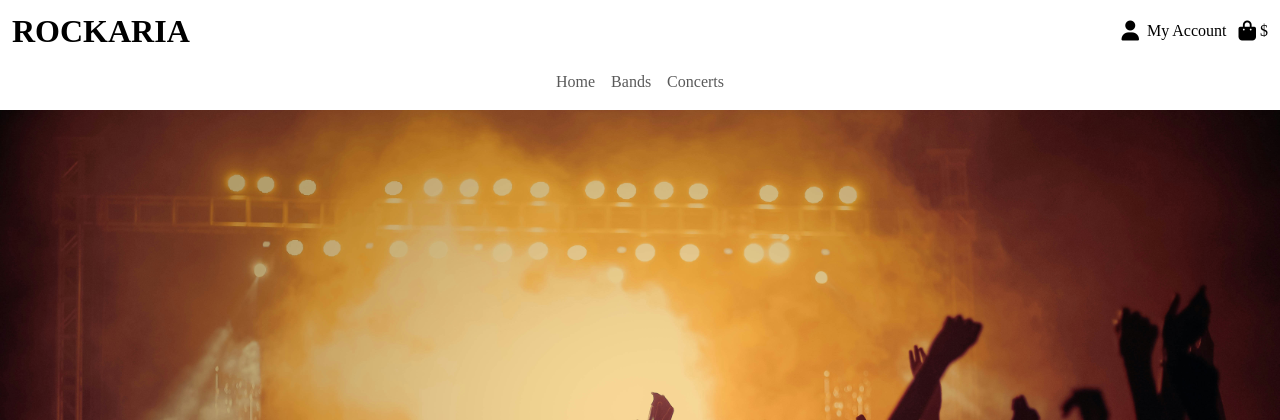
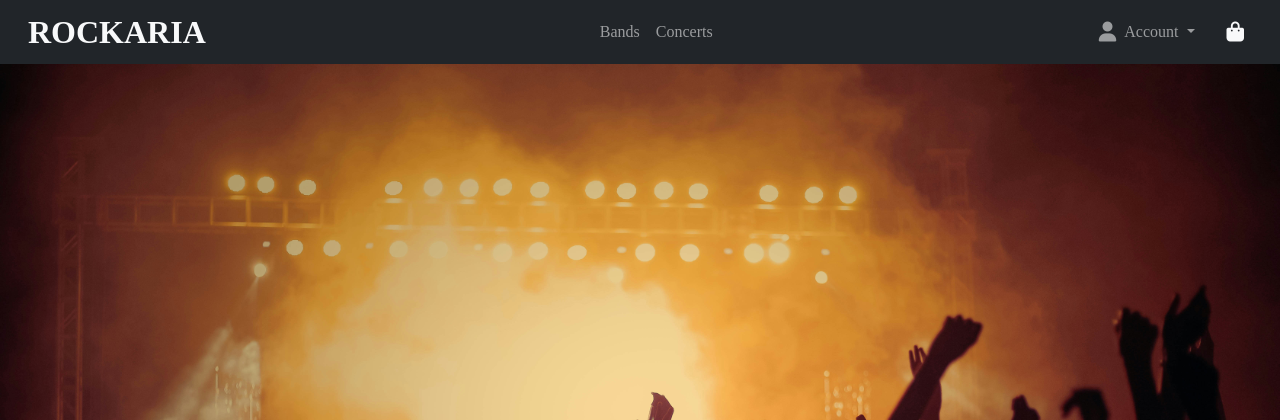
Before and after one commit to curran68/rockaria, a Django app: page / in a window 1280 px wide. Shown: the top 420 px of the page. Run offline with Django 5.2, Linux system fonts and the light colour scheme; a user stored in the database is signed in; some libraries are stand-ins or nearby versions.

Commit message:
design changes

```diff
--- a/home/context_processors.py
+++ b/home/context_processors.py
@@ -1,4 +1,4 @@
 from django.conf import settings
 
 def currency(request):
-    return {'currency': settings.CURRENCY_SYMBOL}
+    return {'currency': getattr(settings, 'CURRENCY_SYMBOL', '')}
--- a/rockaria/settings.py
+++ b/rockaria/settings.py
@@ -163,7 +163,7 @@ USE_I18N = True
 
 USE_TZ = True
 
-CURRENCY_SYMBOL = "£"
+CURRENCY_SYMBOL = ""
 
 
 
--- a/templates/base.html
+++ b/templates/base.html
@@ -68,84 +68,71 @@
     <title>Rockaria {% block extra_title %}{% endblock %}</title>
   </head>
   <body>
-    <header class="container-fluid fixed-top">
-        <!-- Top Nav - Visible on Large Screens Only -->
-        <div id="topnav" class="row bg-white pt-lg-2 d-none d-lg-flex">
-    <div class="col-12 col-lg-6 my-auto py-1 text-center">
-        <a href="{% url 'home' %}" class="nav-link main-logo-link">
-            <h2 class="logo-font text-black my-0"><strong>Rockaria</strong></h2>
+    <header class="fixed-top">
+  <nav class="navbar navbar-expand-lg navbar-dark bg-dark px-3">
+    <div class="container-fluid">
+
+      <!-- Logo -->
+      <a class="navbar-brand" href="{% url 'home' %}">
+        <h2 class="logo-font text-light my-0"><strong>Rockaria</strong></h2>
       </a>
+
+      <!-- Mobile toggler -->
+      <button class="navbar-toggler" type="button" data-bs-toggle="collapse" data-bs-target="#navbarMain"
+        aria-controls="navbarMain" aria-expanded="false" aria-label="Toggle navigation">
+        <span class="navbar-toggler-icon"></span>
+      </button>
+
+      <!-- Collapsible content -->
+      <div class="collapse navbar-collapse" id="navbarMain">
+
+        <!-- Centered nav items -->
+        <div class="w-100 text-center">
+          <ul class="navbar-nav d-inline-flex justify-content-center">
+              <li class="nav-item">
+                <a class="nav-link" href="{% url 'band_list' %}">Bands</a>
+              </li>
+              <li class="nav-item">
+                <a class="nav-link" href="{% url 'concert_list' %}">Concerts</a>
+              </li>
+          </ul>
         </div>
-    <div class="col-12 col-lg-6 my-auto py-1 text-end">
-        <ul class="list-inline list-unstyled my-0">
-            <li class="list-inline-item dropdown">
-                <a class="text-black nav-link" href="#" id="user-options" data-bs-toggle="dropdown" aria-haspopup="true" aria-expanded="false">
+
+
+        <!-- Account and cart on the right -->
+        <ul class="navbar-nav ms-auto mb-2 mb-lg-0">
+          <li class="nav-item dropdown">
+            <a class="nav-link dropdown-toggle" href="#" id="userDropdown" role="button" data-bs-toggle="dropdown" aria-expanded="false">
               <i class="fas fa-user fa-lg"></i>
-                    <span class="ms-1">My Account</span>
+              <span class="ms-1">Account</span>
             </a>
-                <div class="dropdown-menu border-0" aria-labelledby="user-options">
+            <ul class="dropdown-menu dropdown-menu-end" aria-labelledby="userDropdown">
               {% if request.user.is_authenticated %}
                 {% if request.user.is_superuser %}
-                            <a href="#" class="dropdown-item">Product Management</a>
+                  <li><a class="dropdown-item" href="#">Select</a></li>
                 {% endif %}
-                        <a href="{% url 'account_login' %}" class="dropdown-item">My Profile</a>
-                        <a href="{% url 'account_logout' %}" class="dropdown-item">Logout</a>
+                <li><a class="dropdown-item" href="{% url 'account_login' %}">My Profile</a></li>
+                <li><a class="dropdown-item" href="{% url 'account_logout' %}">Logout</a></li>
               {% else %}
-                        <a href="{% url 'account_signup' %}" class="dropdown-item">Register</a>
-                        <a href="{% url 'account_login' %}" class="dropdown-item">Login</a>
+                <li><a class="dropdown-item" href="{% url 'account_signup' %}">Register</a></li>
+                <li><a class="dropdown-item" href="{% url 'account_login' %}">Login</a></li>
               {% endif %}
-                </div>
+            </ul>
           </li>
-            <li class="list-inline-item">
-                <a class="nav-link {% if grand_total %}text-info fw-bold{% else %}text-black{% endif %}" href="#">
+
+          <li class="nav-item ms-3">
+            <a class="nav-link {% if grand_total %}text-warning fw-bold{% else %}text-light{% endif %}" href="#">
               <i class="fas fa-shopping-bag fa-lg"></i>
-                    <span>${{ grand_total|default_if_none:"0.00"|floatformat:2 }}</span>
+              {{ currency }}{{ grand_total|default_if_none:"0.00"|floatformat:2 }}
             </a>
           </li>
         </ul>
+
       </div>
     </div>
+  </nav>
+</header>
 
-        <!-- Main Navigation for all screen sizes -->
-        <div class="row bg-white">
-            <nav class="navbar navbar-expand-lg navbar-light w-100">
-                <!-- Mobile Logo (visible on small screens) -->
-                <a class="navbar-brand d-lg-none" href="{% url 'home' %}">
-                    <h2 class="logo-font text-black my-0"><strong>Rockaria</strong></h2>
-                </a>
-
-                <!-- Navbar Toggler for Mobile -->
-                <button class="navbar-toggler" type="button" data-bs-toggle="collapse" data-bs-target="#main-nav"
-                    aria-controls="main-nav" aria-expanded="false" aria-label="Toggle navigation">
-                    <span class="navbar-toggler-icon"></span>
-                </button>
-
-                <!-- Collapsible Navbar Content -->
-                <div class="collapse navbar-collapse" id="main-nav">
-                    <!-- Your mobile-top-header.html content if it's part of the nav items -->
-                    {% include 'includes/mobile-top-header.html' %}
-                    <!-- Your main-nav.html content -->
-                    {% include 'includes/main-nav.html' %}
-                    <!-- Example of what main-nav.html might contain: -->
-                    <!-- <ul class="navbar-nav w-auto mx-auto">
-                        <li class="nav-item">
-                            <a class="nav-link" href="#">Shop All</a>
-                        </li>
-                        <li class="nav-item dropdown">
-                            <a class="nav-link dropdown-toggle" href="#" id="clothing-dropdown" role="button" data-bs-toggle="dropdown" aria-expanded="false">
-                                Clothing
-                            </a>
-                            <ul class="dropdown-menu" aria-labelledby="clothing-dropdown">
-                                <li><a class="dropdown-item" href="#">T-Shirts</a></li>
-                                <li><a class="dropdown-item" href="#">Hoodies</a></li>
-                            </ul>
-                        </li>
-                    </ul> -->
-                </div>
-            </nav>
-        </div>
-
-    </header>
 
     <!-- This div creates space for the fixed header, push content down -->
     <div class="main-content-wrapper" style="padding-top: 100px;">
--- a/templates/includes/main-nav.html
+++ /dev/null
@@ -1,11 +0,0 @@
-<ul class="navbar-nav w-auto mx-auto">
-  <li class="nav-item">
-    <a class="nav-link" href="{% url 'home' %}">Home</a>
-  </li>
-  <li class="nav-item">
-    <a class="nav-link" href="{% url 'band_list' %}">Bands</a>
-  </li>
-  <li class="nav-item">
-    <a class="nav-link" href="{% url 'concert_list' %}">Concerts</a>
-  </li>
-</ul>
--- a/templates/includes/mobile-top-header.html
+++ /dev/null
@@ -1,26 +0,0 @@
-<!-- Account Dropdown -->
-<li class="nav-item d-lg-none dropdown">
-  <a class="nav-link dropdown-toggle" href="#" id="mobileAccount" role="button" data-bs-toggle="dropdown" aria-expanded="false">
-    <i class="fas fa-user"></i> Account
-  </a>
-  <ul class="dropdown-menu" aria-labelledby="mobileAccount">
-    {% if request.user.is_authenticated %}
-      {% if request.user.is_superuser %}
-        <li><a class="dropdown-item" href="#">Product Management</a></li>
-      {% endif %}
-      <li><a class="dropdown-item" href="#">My Profile</a></li>
-      <li><a class="dropdown-item" href="{% url 'account_logout' %}">Logout</a></li>
-    {% else %}
-      <li><a class="dropdown-item" href="{% url 'account_signup' %}">Register</a></li>
-      <li><a class="dropdown-item" href="{% url 'account_login' %}">Login</a></li>
-    {% endif %}
-  </ul>
-</li>
-
-<!-- Shopping Cart -->
-<li class="nav-item d-lg-none">
-  <a class="nav-link {% if grand_total %}text-primary fw-bold{% else %}text-white{% endif %}" href="#">
-    <i class="fas fa-shopping-bag"></i>
-    {{ currency }}{{ grand_total|default_if_none:"0.00"|floatformat:2 }}
-  </a>
-</li>
```
Also changed, not shown: templates/includes/navbar.html (added, +62 -0 lines). Lines whose indentation alone changed are shown as unchanged.
